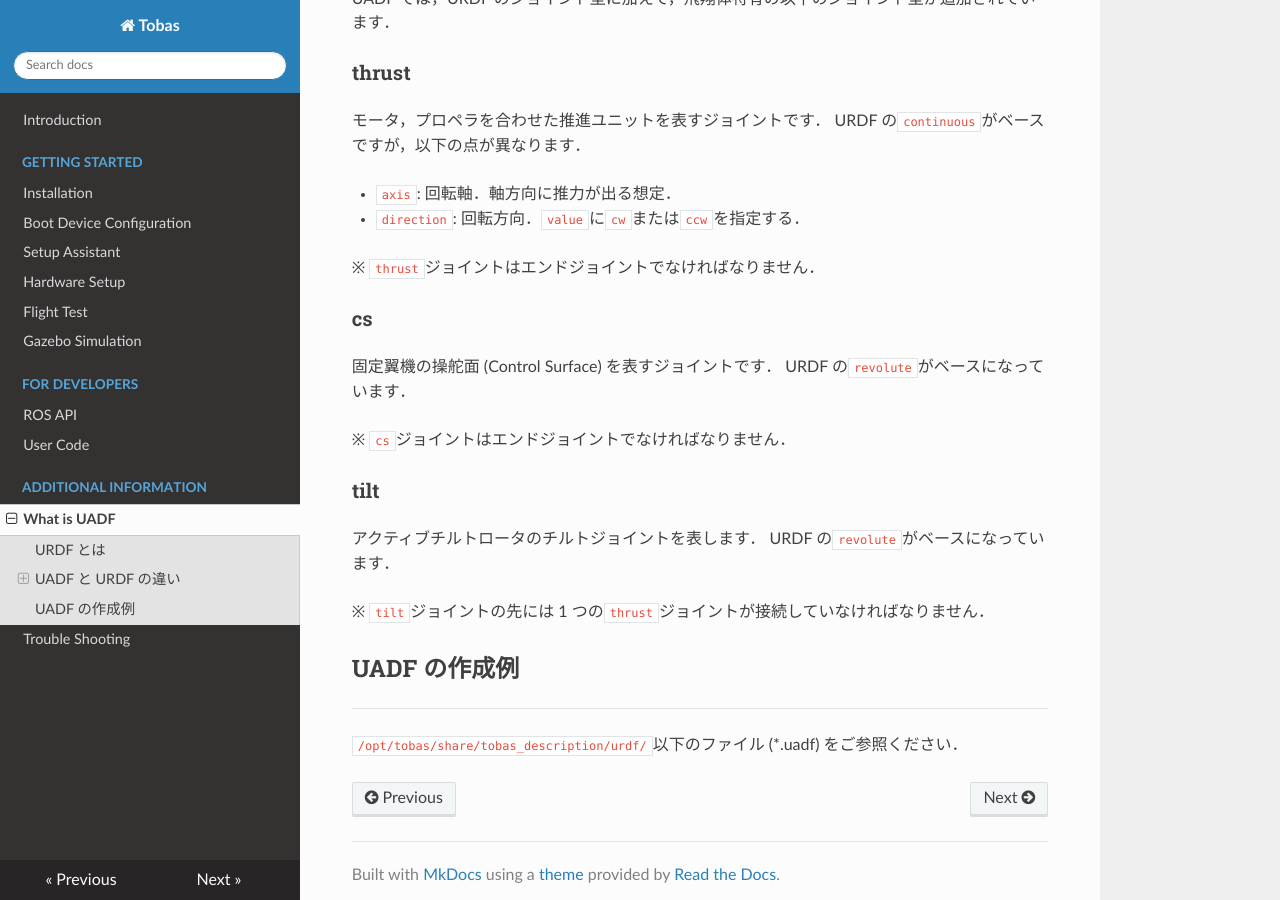
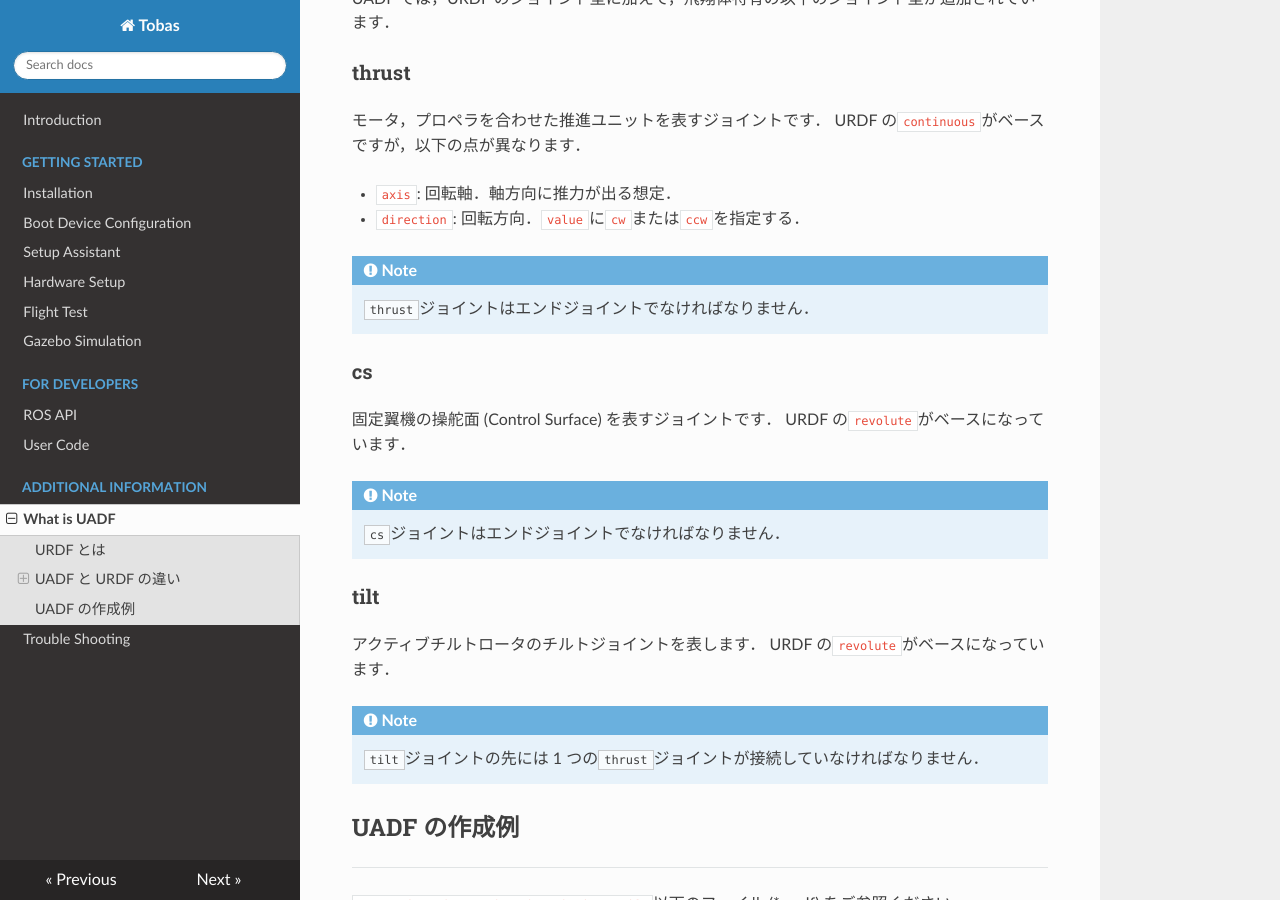
Before and after one commit to TobasFlightControl/tobas_wiki_ja, an MkDocs documentation site: the page built from docs/what_is_uadf.md, in a window 1280 px wide and 900 px high, scrolled down 533 px. Built offline with MkDocs 1.6.1, drawn with Linux system fonts in a browser that asks for light colours; nearby versions of some CDN libraries.

Commit message:
edit: what_is_uadf.md

```diff
--- a/docs/what_is_uadf.md
+++ b/docs/what_is_uadf.md
@@ -26,21 +26,30 @@ URDF の`continuous`がベースですが，以下の点が異なります．
 - `axis`: 回転軸．軸方向に推力が出る想定．
 - `direction`: 回転方向．`value`に`cw`または`ccw`を指定する．
 
-※ `thrust`ジョイントはエンドジョイントでなければなりません．
+<!-- prettier-ignore-start -->
+!!! note
+    `thrust`ジョイントはエンドジョイントでなければなりません．
+<!-- prettier-ignore-end -->
 
 ### cs
 
 固定翼機の操舵面 (Control Surface) を表すジョイントです．
 URDF の`revolute`がベースになっています．
 
-※ `cs`ジョイントはエンドジョイントでなければなりません．
+<!-- prettier-ignore-start -->
+!!! note
+    `cs`ジョイントはエンドジョイントでなければなりません．
+<!-- prettier-ignore-end -->
 
 ### tilt
 
 アクティブチルトロータのチルトジョイントを表します．
 URDF の`revolute`がベースになっています．
 
-※ `tilt`ジョイントの先には 1 つの`thrust`ジョイントが接続していなければなりません．
+<!-- prettier-ignore-start -->
+!!! note
+    `tilt`ジョイントの先には 1 つの`thrust`ジョイントが接続していなければなりません．
+<!-- prettier-ignore-end -->
 
 ## UADF の作成例
 
```
